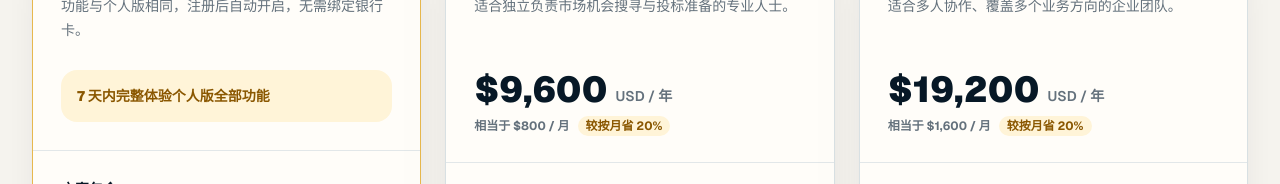
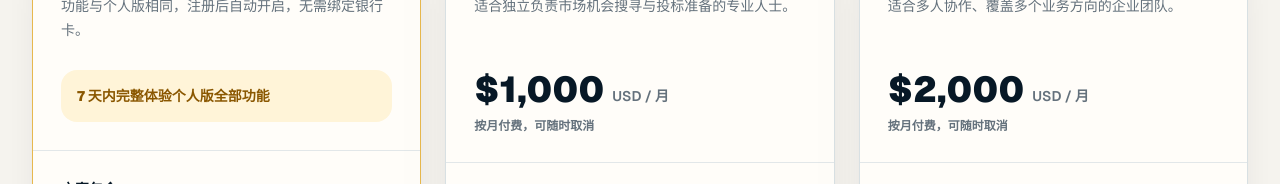
Before and after one commit to Lordain/Tender-Intelligence-Platform, a Next.js app: page /pricing in a window 1280 px wide. Shown: the part 441-625 px from the top of the page. Built offline with nearby package versions, Linux system fonts and the light colour scheme; no server answers.

Commit message:
fix: default pricing interval to monthly

```diff
--- a/components/pricing/PricingPlans.tsx
+++ b/components/pricing/PricingPlans.tsx
@@ -56,7 +56,7 @@ function CheckIcon() {
 }
 
 export function PricingPlans() {
-  const [interval, setInterval] = useState<BillingInterval>("annual");
+  const [interval, setInterval] = useState<BillingInterval>("monthly");
 
   return (
     <>
```
